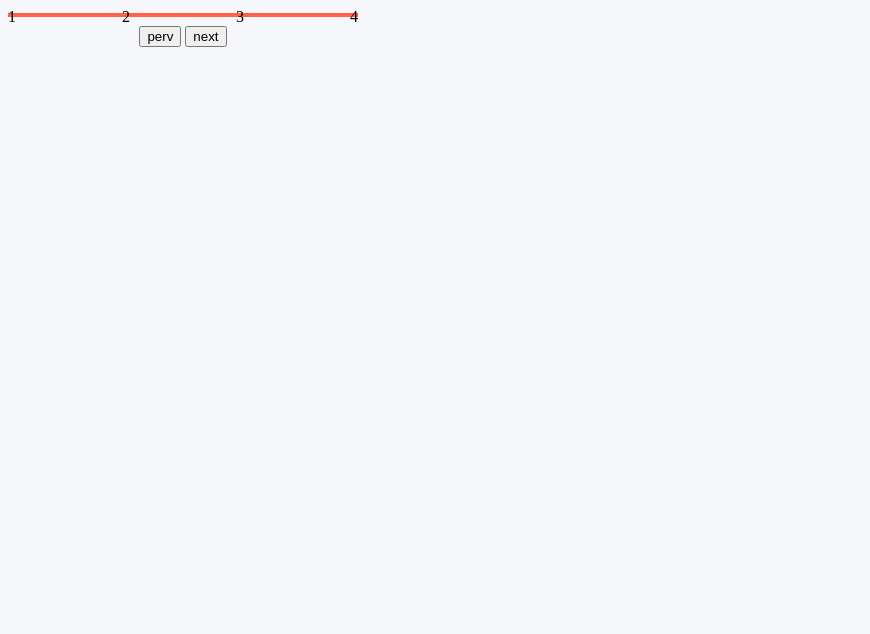
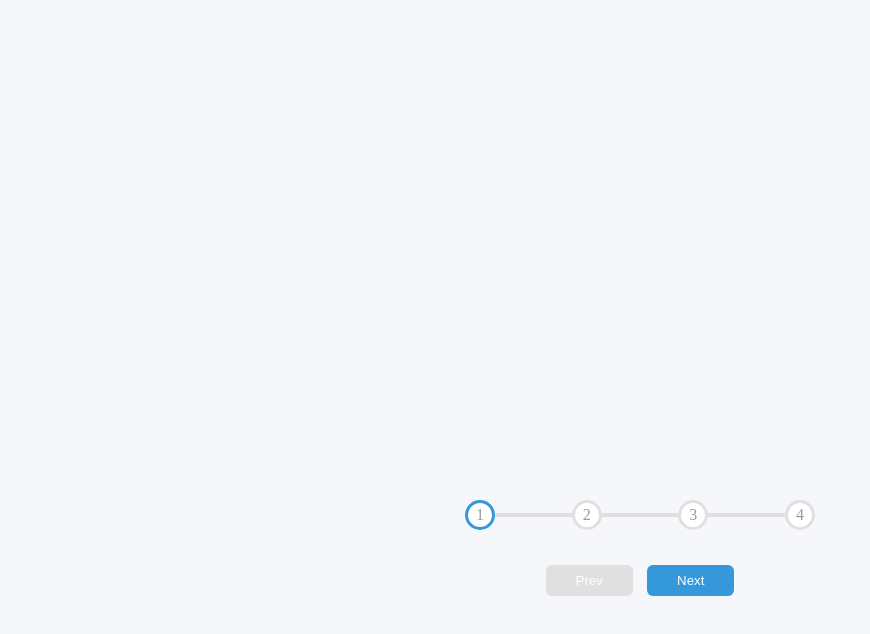
Before and after one commit to wings-xue/css_project, a plain HTML site: page Progress Steps/index.html in a window 1280 px wide. Shown: the whole page, without its empty margins (0-870 px from the left). Drawn offline with Linux system fonts and the light colour scheme.

Commit message:
javascript部分

```diff
--- a/Progress Steps/index.html
+++ b/Progress Steps/index.html
@@ -9,28 +9,31 @@
 <body>
     <div class="container">
         <div class="program_container">
+
             <div class="panel">
-                <div>
+                <div class="progress"></div>
+                <div class="circle active">
                     1
                 </div>
-                <div>
+                <div class="circle">
                     2
                 </div>
-                <div>
+                <div class="circle">
                     3
                 </div>
-                <div>
+                <div class="circle">
                     4
                 </div>
             </div>
 
 
-            <button>perv</button>
-            <button>next</button>
+            <button class="btn" id="prev" disabled>Prev</button>
+            <button class="btn" id="next">Next</button>
 
 
         </div>
     </div>
+    <script src="./script.js"></script>
 </body>
 
 </html>
--- a/Progress Steps/script.js
+++ b/Progress Steps/script.js
@@ -0,0 +1,70 @@
+let curActive = 1
+
+
+// 获取需要基于事件变形的对象
+let prev = document.querySelector("#prev")
+let next = document.querySelector("#next")
+
+let progress = document.querySelector(".progress")
+
+
+
+prev.addEventListener("click", function(){
+    update(curActive, "prev")
+})
+
+next.addEventListener("click", function(){
+    debugger;
+    update(curActive, "next")
+
+})
+
+function changeCurActive(curActive, opt) {
+    if (opt == "next") {
+        return curActive + 1
+
+    }
+    if (opt == "prev") {
+        return curActive - 1
+
+    }
+
+}
+
+function update(curActive, opt) {
+    curActive = changeCurActive(curActive, opt)
+    updateBotton(curActive)
+    updateCircle(curActive)
+    updateProgress(curActive)
+}
+
+
+function updateBotton(curActive) {
+    if (curActive == 4) {
+        next.disabled = true
+        prev.disabled = false
+        return
+    }
+    if (curActive == 1) {
+        next.disabled = false
+        prev.disabled = true
+        return
+    }
+
+    next.disabled=false
+    prev.disabled=false
+
+}
+
+function updateCircle(curActive) {
+    elements = document.querySelectorAll(".circle")
+    for (let i = 0; i <= curActive; i++) {
+        // 获取所有circle元素并且添加class=active
+        element = elements[i]
+        element.classList.add("active")
+    }
+}
+
+function updateProgress(curActive) {
+    progress.style["width"] = curActive/3 * 100 + "%"
+}
--- a/Progress Steps/style.css
+++ b/Progress Steps/style.css
@@ -3,9 +3,23 @@ body {
 
 }
 
+.progress {
+    background-color:#3498db;
+
+    height: 4px;
+    position: absolute;
+    top: 50%;
+    transform: translateY(-2px);
+    z-index: -1;
+}
+
 .container {
 
     text-align: center;
+    margin: auto;
+    width: 350px;
+
+    margin-top: 500px;
 
 }
 
@@ -17,12 +31,12 @@ body {
 
 .panel::before {
     content: "";
-    background-color: tomato;
+    background-color: #e0e0e0;
     width: 100%;
     height: 4px;
     position: absolute;
     top: 50%;
-    transform: translateY(-4px);
+    transform: translateY(-2px);
     z-index: -1;
 }
 
@@ -30,4 +44,40 @@ body {
     display: flex;
     justify-content: space-between;
     position: relative;
+    margin-bottom: 30px;
 }
+
+.circle {
+    border: 3px solid #e0e0e0;
+    -webkit-border-radius: 50%;
+    -moz-border-radius: 50%;
+    border-radius: 50%;
+    background-color: white;
+    box-sizing: border-box;
+    height: 30px;
+    width: 30px;
+    text-align: center;
+    transition: 0.4s ease;
+    color: #999;
+    display: flex;
+    justify-content: center;
+    align-items: center;
+}
+
+.circle.active {
+    border-color:#3498db;
+}
+
+.btn {
+    background-color:#3498db;
+    border: 0;
+    border-radius: 6px;
+    padding:8px 30px;
+    margin:5px;
+    color: white;
+}
+
+.btn:disabled {
+    background-color: #e0e0e0;
+
+}
```
Also changed, not shown: 1 other file.
